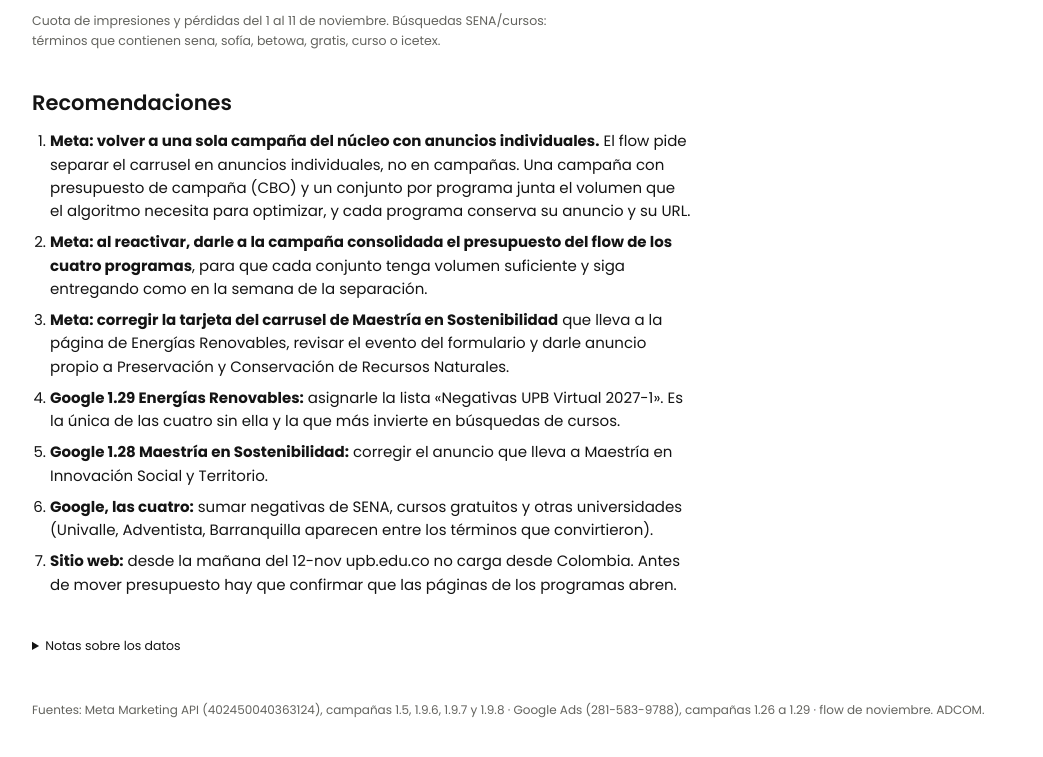
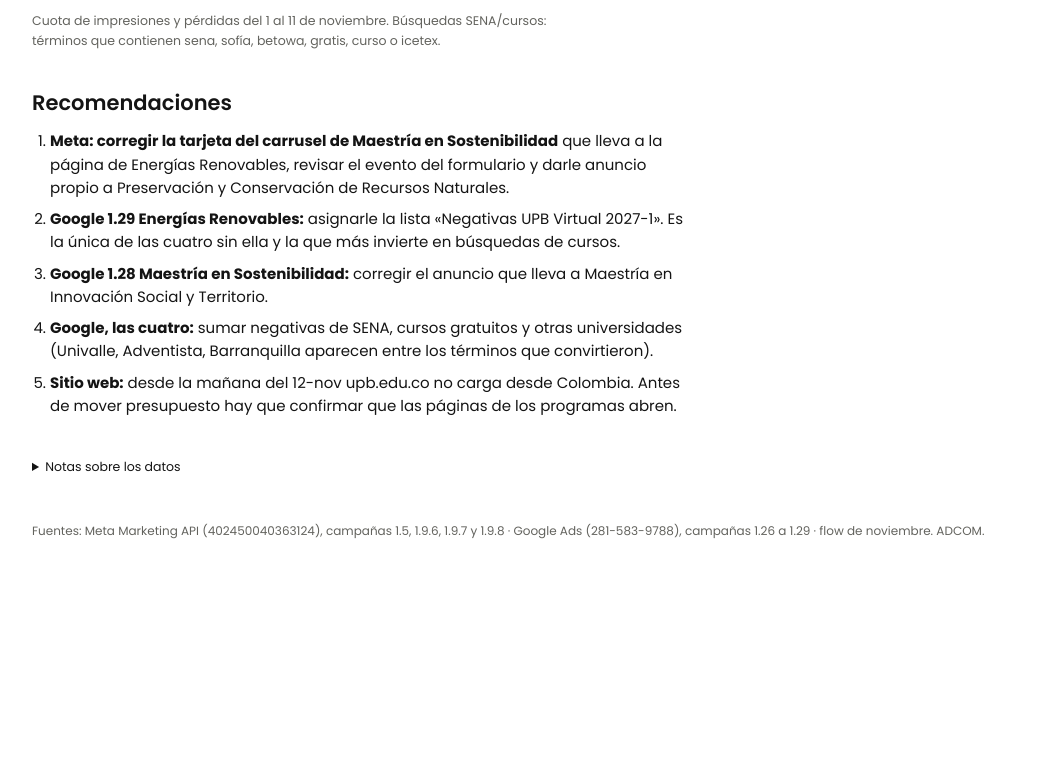
Before and after one commit to adcomgroupco/upb, a plain HTML site: page desempeno-sostenibilidad.html in a window 1280 px wide. Shown: the part 3428-4185 px from the top of the page, without its empty margins (84-1127 px from the left). After the commit the page ends 4032 px from the top, so only its background shows below. Drawn offline with nearby package versions, Linux system fonts and the light colour scheme.

Commit message:
Informe de sostenibilidad: recomendaciones sin consolidación de Meta
Co-Authored-By: Claude Opus 5.5 <noreply@anthropic.com>

```diff
--- a/desempeno-sostenibilidad.html
+++ b/desempeno-sostenibilidad.html
@@ -339,8 +339,6 @@ footer { font-size:12px; color:var(--muted); }
   <section class="su-sec" id="recomendaciones">
     <h2>Recomendaciones</h2>
     <ol class="su-recs">
-      <li><b>Meta: volver a una sola campaña del núcleo con anuncios individuales.</b> El flow pide separar el carrusel en anuncios individuales, no en campañas. Una campaña con presupuesto de campaña (CBO) y un conjunto por programa junta el volumen que el algoritmo necesita para optimizar, y cada programa conserva su anuncio y su URL.</li>
-      <li><b>Meta: al reactivar, darle a la campaña consolidada el presupuesto del flow de los cuatro programas</b>, para que cada conjunto tenga volumen suficiente y siga entregando como en la semana de la separación.</li>
       <li><b>Meta: corregir la tarjeta del carrusel de Maestría en Sostenibilidad</b> que lleva a la página de Energías Renovables, revisar el evento del formulario y darle anuncio propio a Preservación y Conservación de Recursos Naturales.</li>
       <li><b>Google 1.29 Energías Renovables:</b> asignarle la lista «Negativas UPB Virtual 2027-1». Es la única de las cuatro sin ella y la que más invierte en búsquedas de cursos.</li>
       <li><b>Google 1.28 Maestría en Sostenibilidad:</b> corregir el anuncio que lleva a Maestría en Innovación Social y Territorio.</li>
```
